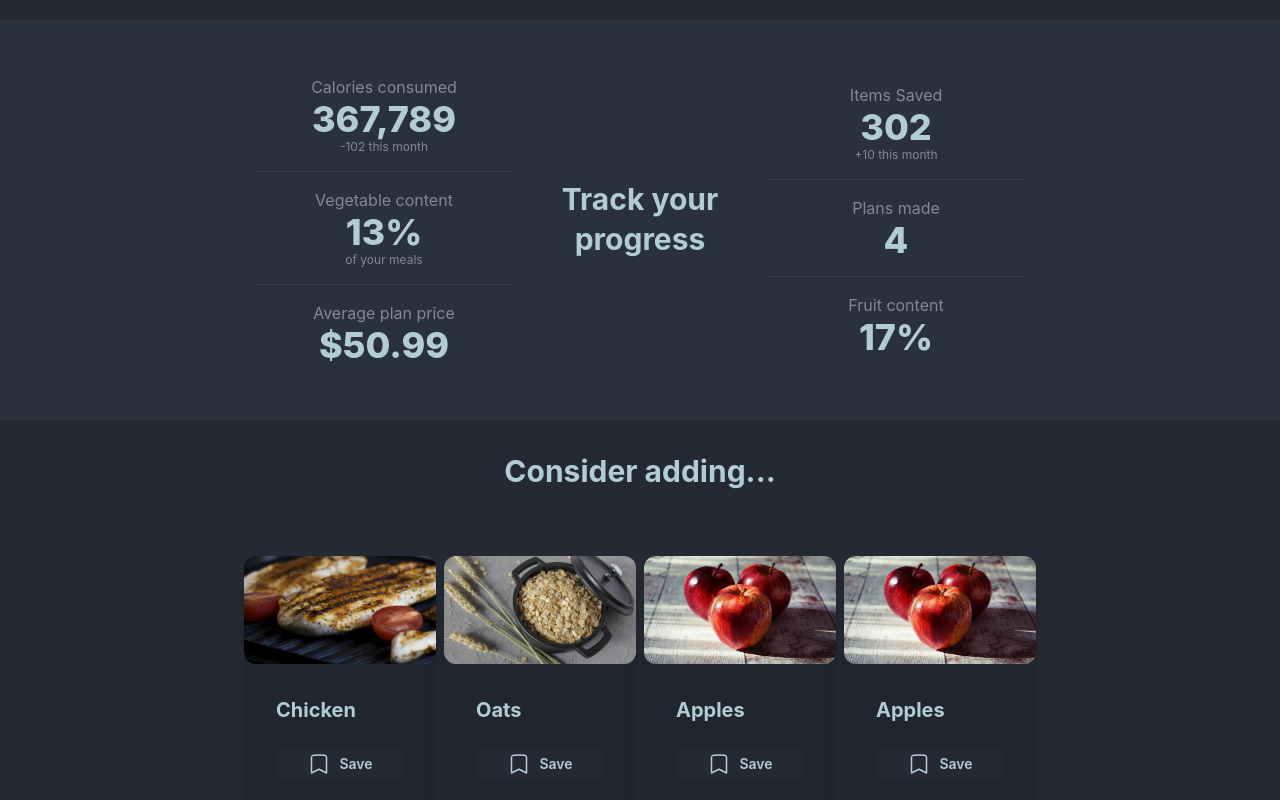
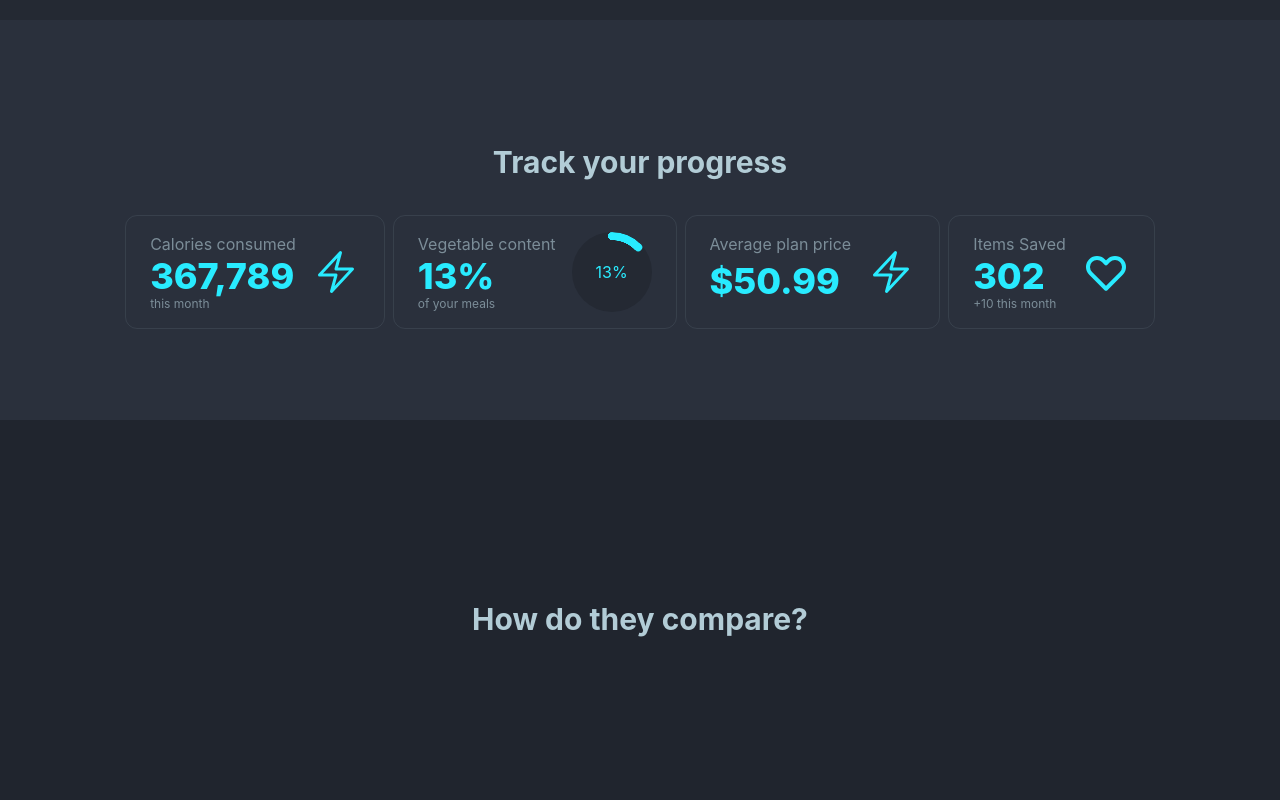
Before and after one commit to DanielCW7/food-finder, a React (Create React App) app: page / in a window 1280 px wide. Shown: the part 1580-2380 px from the top of the page. Built offline with nearby package versions, Linux system fonts and the light colour scheme.

Commit message:
BUILD(section): adjust styling for 'stats', create 'compare' section

```diff
--- /dev/null
+++ b/src/components/compare.js
@@ -0,0 +1,19 @@
+
+
+const Compare = () => {
+
+    return (
+        <div className="flex flex-col justify-center min-h-50h bg-base-300 p-8">
+
+            <div className="justify-center my-8 block prose lg:prose-lg mx-auto">
+                <h2 className="text-center"> How do they compare? </h2>
+            </div>
+
+            {/* divider "VS" */}
+
+
+        </div>
+    )
+}
+
+export default Compare
--- a/src/components/sampleStats.js
+++ b/src/components/sampleStats.js
@@ -1,51 +1,88 @@
 
 
 const SampleStats = () => {
+
     return (
-        <div className="flex flex-col md:flex-row justify-center min-h-50h">
+        <div className="flex flex-col justify-center min-h-50h p-8">
 
-            <div className="md:hidden justify-center my-8 block prose lg:prose-lg">
+            <div className="justify-center my-8 block prose lg:prose-lg mx-auto">
                 <h2 className="text-center"> Track your progress </h2>
             </div>
 
             <div className="flex items-center gap-8">
-                {/* <h2 className="flex md:hidden text-2xl font-bold"> Track your progress </h2> */}
+                <div className="container mx-auto flex flex-row flex-wrap justify-center gap-2">
 
-                <div className="container mx-auto stats-vertical max-w-64">
-                    <div className="stat place-items-center">
+                <div className="stat place-items-left border rounded-xl sm:w-max">
+                        <div className="stat-figure text-info">
+                            <svg xmlns="http://www.w3.org/2000/svg" fill="none" viewBox="0 0 24 24" strokeWidth={1.5} stroke="currentColor" className="w-12 h-12">
+                                <path strokeLinecap="round" strokeLinejoin="round" d="m3.75 13.5 10.5-11.25L12 10.5h8.25L9.75 21.75 12 13.5H3.75Z" />
+                            </svg>
+                        </div>
                         <div className="stat-title"> Calories consumed </div>
-                        <div className="stat-value"> 367,789 </div>
-                        <div className="stat-desc"> -102 this month </div>
+                        <div className="stat-value text-info"> 367,789 </div>
+                        <div className="stat-desc"> this month </div>
                     </div>
-                    <div className="stat place-items-center">
+
+                    <div className="stat place-items-left border rounded-xl sm:w-max">
+                        <div className="stat-figure text-info">
+                            <div className="radial-progress bg-base-200" style={{"--value":13}} role="progressbar">13%</div>
+                        </div>
                         <div className="stat-title"> Vegetable content </div>
-                        <div className="stat-value"> 13% </div>
+                        <div className="stat-value text-info"> 13% </div>
                         <div className="stat-desc"> of your meals </div>
                     </div>
-                    <div className="stat place-items-center">
+
+                    <div className="stat place-items-left border rounded-xl sm:w-max">
+                        <div className="stat-figure text-info">
+                            <svg xmlns="http://www.w3.org/2000/svg" fill="none" viewBox="0 0 24 24" strokeWidth={1.5} stroke="currentColor" className="w-12 h-12">
+                                <path strokeLinecap="round" strokeLinejoin="round" d="m3.75 13.5 10.5-11.25L12 10.5h8.25L9.75 21.75 12 13.5H3.75Z" />
+                            </svg>
+                        </div>
                         <div className="stat-title"> Average plan price </div>
-                        <div className="stat-value"> $50.99 </div>
+                        <div className="stat-value text-info"> $50.99 </div>
                         <div className="stat-desc">  </div>
                     </div>
-                </div>
-                <div className="prose md:prose-lg">
-                    <h2 className="hidden md:block text-2xl font-bold w-48 text-center"> Track your progress </h2>
-                </div>
-                <div className="container mx-auto stats-vertical max-w-64">
-                    <div className="stat place-items-center">
+
+                    <div className="stat place-items-left border rounded-xl sm:w-max">
+
+                        <div className="stat-figure text-info">
+                            <svg xmlns="http://www.w3.org/2000/svg" fill="none" viewBox="0 0 24 24" className="inline-block w-12 h-12 stroke-current">
+                                <path strokeLinecap="round" strokeLinejoin="round" strokeWidth="2" d="M4.318 6.318a4.5 4.5 0 000 6.364L12 20.364l7.682-7.682a4.5 4.5 0 00-6.364-6.364L12 7.636l-1.318-1.318a4.5 4.5 0 00-6.364 0z"></path>
+                            </svg>
+                        </div>
                         <div className="stat-title "> Items Saved </div>
-                        <div className="stat-value"> 302 </div>
+                        <div className="stat-value text-info"> 302 </div>
                         <div className="stat-desc"> +10 this month </div>
                     </div>
-                    <div className="stat place-items-center">
-                        <div className="stat-title"> Plans made </div>
+{/*
+                    <div className="stat place-items-left">
+                        <div className="stat-title"> Meal plans made </div>
                         <div className="stat-value"> 4 </div>
                         <div className="stat-desc">  </div>
                     </div>
-                    <div className="stat place-items-center">
+
+                    <div className="stat place-items-left">
                         <div className="stat-title"> Fruit content </div>
                         <div className="stat-value"> 17% </div>
                     </div>
+
+                    <div className="stat place-items-left">
+                        <div className="stat-title "> Recipes bookmarked </div>
+                        <div className="stat-value"> 30 </div>
+                        <div className="stat-desc"> +10 this month </div>
+                    </div>
+
+                    <div className="stat place-items-left">
+                        <div className="stat-title"> Protein content </div>
+                        <div className="stat-value"> 34% </div>
+                        <div className="stat-desc">  </div>
+                    </div>
+
+                    <div className="stat place-items-left">
+                        <div className="stat-title"> Fiber content </div>
+                        <div className="stat-value"> 17% </div>
+                    </div> */}
+
                 </div>
             </div>
         </div>
--- a/src/pages/home.js
+++ b/src/pages/home.js
@@ -5,6 +5,7 @@ import Nav from "../components/nav";
 import Footer from "../components/footer";
 import Suggestions from "../components/suggestions";
 import SampleStats from "../components/sampleStats";
+import Compare from "../components/compare";
 
 const Home = () => {
 
@@ -15,6 +16,7 @@ const Home = () => {
             <MainHero />
             <About />
             <SampleStats />
+            <Compare />
             <Suggestions />
             <Footer />
         </div>
```
